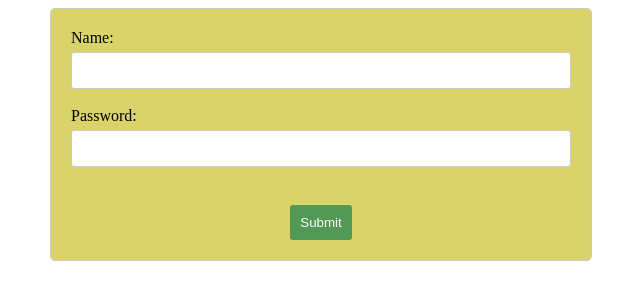
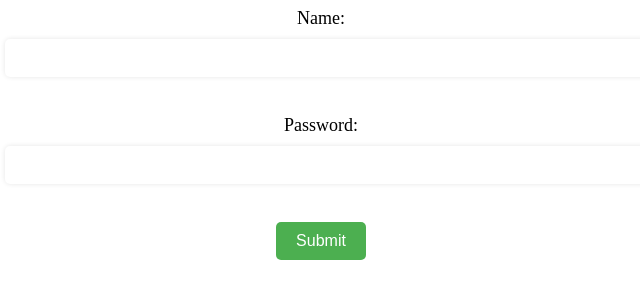
Before and after one commit to nandakisore/my-first-static-web-app, a website: page src/index.html in a window 1280 px wide. Shown: the whole page, without its empty margins (319-959 px from the left). Drawn offline with Linux system fonts and the light colour scheme.

Commit message:
Update styles.css

```diff
--- a/src/styles.css
+++ b/src/styles.css
@@ -1,33 +1,35 @@
 form {
-	max-width: 500px;
+    width: 50%;
     margin: 0 auto;
-	padding: 20px;
-	border: 1px solid #ccc;
-	border-radius: 5px;
-	background-color: #d9d36a;
+    text-align: center;
 }
 
 label {
     display: block;
-	margin-bottom: 5px;
+    margin-bottom: 10px;
+    font-size: 18px;
 }
 
-input[type="text"],
-input[type="password"] {
+input[type="text"], input[type="password"] {
     width: 100%;
     padding: 10px;
-	border: 1px solid #ccc;
-	border-radius: 3px;
-	box-sizing: border-box;
+    margin-bottom: 20px;
+    font-size: 16px;
+    border-radius: 5px;
+    border: none;
+    box-shadow: 0 0 5px rgba(0, 0, 0, 0.1);
 }
 
 input[type="button"] {
-	display: block;
-	margin: 20px auto 0;
-	padding: 10px;
+    padding: 10px 20px;
+    background-color: #4CAF50;
+    color: #fff;
     border: none;
-	border-radius: 3px;
-	background-color: #539956;
-	color: #fff;
+    border-radius: 5px;
+    font-size: 16px;
     cursor: pointer;
 }
+
+input[type="button"]:hover {
+    background-color: #3e8e41;
+}
```
Lines whose indentation alone changed are shown as unchanged.
